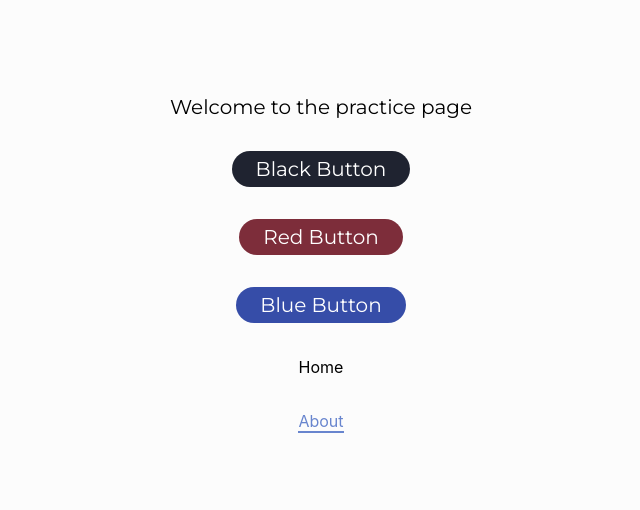
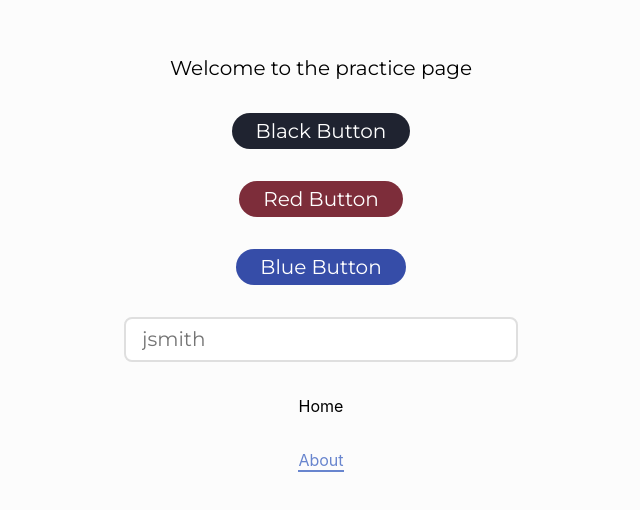
Before and after one commit to elizabethjv/Frontend, a React (Create React App) app: page / in a window 1280 px wide. Shown: the part 136-646 px from the top of the page, without its empty margins (319-959 px from the left). Built offline with nearby package versions, Linux system fonts and the light colour scheme.

Commit message:
Create input field component and add to practice page (#5)
* Create input field component and add to practice page

* Change border color

---------

Co-authored-by: Edra Prasetio <edraadrianp@gmail.com>

```diff
--- /dev/null
+++ b/src/components/atoms/input_field.tsx
@@ -0,0 +1,12 @@
+import styled from '@emotion/styled'
+
+export const InputField = styled.input`
+    height: 45px;
+    width: 394px;
+    border-radius: 8px;
+    padding: 8px 16px 8px 16px;
+    border: 2px solid #dfdfdf;
+    font-family: Montserrat-Regular;
+    font-size: 20px;
+    line-height: 123.05%;
+`
--- a/src/pages/Practice.tsx
+++ b/src/pages/Practice.tsx
@@ -1,10 +1,8 @@
 import { MediumBlackButton, MediumBlueButton, MediumRedButton } from '../components/atoms/button'
 import { H1 } from '../components/atoms/typography'
 import { HomeBackground } from '../components/home/background'
+import { InputField } from '../components/atoms/input_field'
 import { NavUnlisted } from '../components/atoms/navLink'
-import styled from '@emotion/styled'
-import { NavLink } from 'react-router-dom'
-import { Link } from 'react-router-dom'
 
 // Page to display created components
 
@@ -22,6 +20,7 @@ export const Practice = () => {
                 <MediumBlueButton>
                     <H1>Blue Button</H1>
                 </MediumBlueButton>
+                <InputField placeholder='jsmith'></InputField>
                 <NavUnlisted to='/Home'>Home</NavUnlisted>
                 <NavUnlisted to='/'>About</NavUnlisted>
             </HomeBackground>
```
